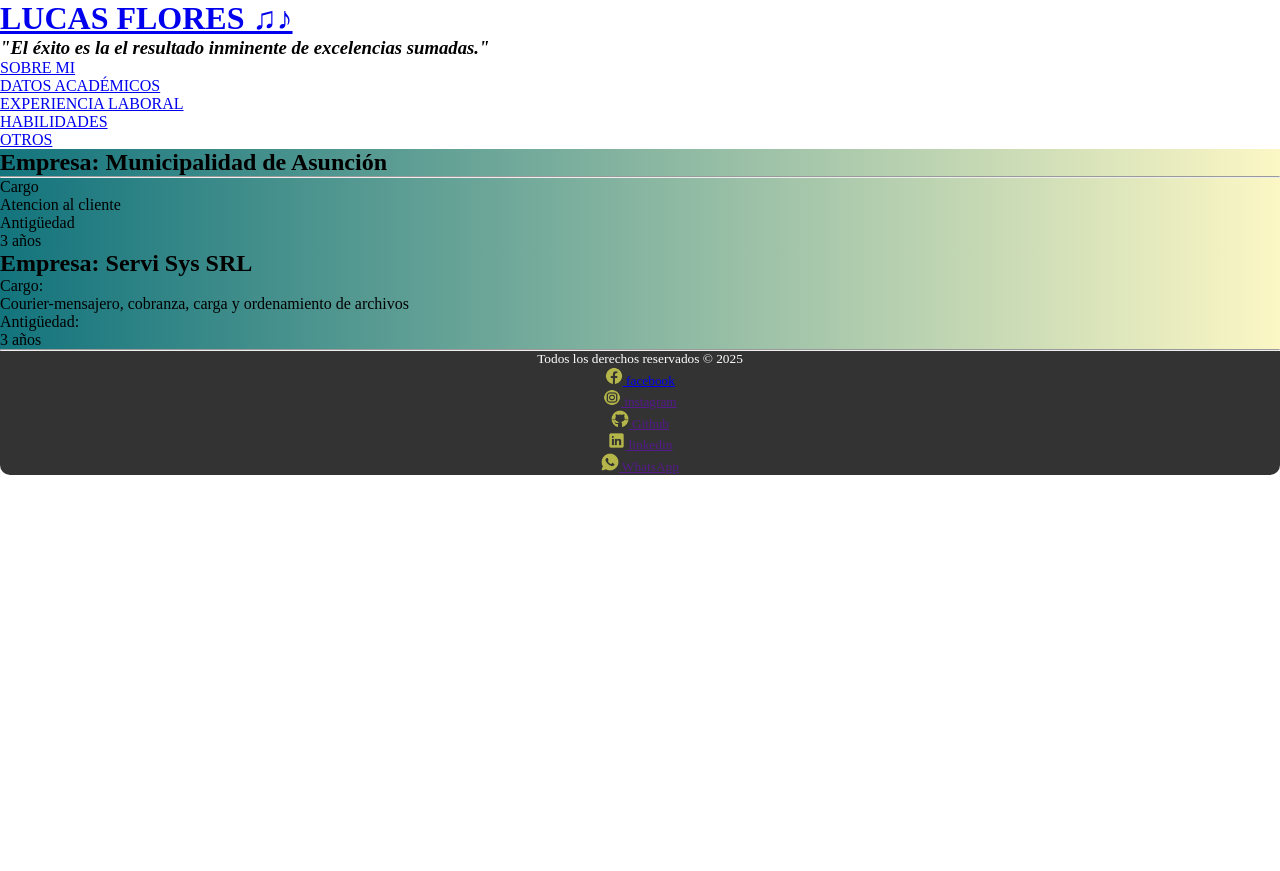
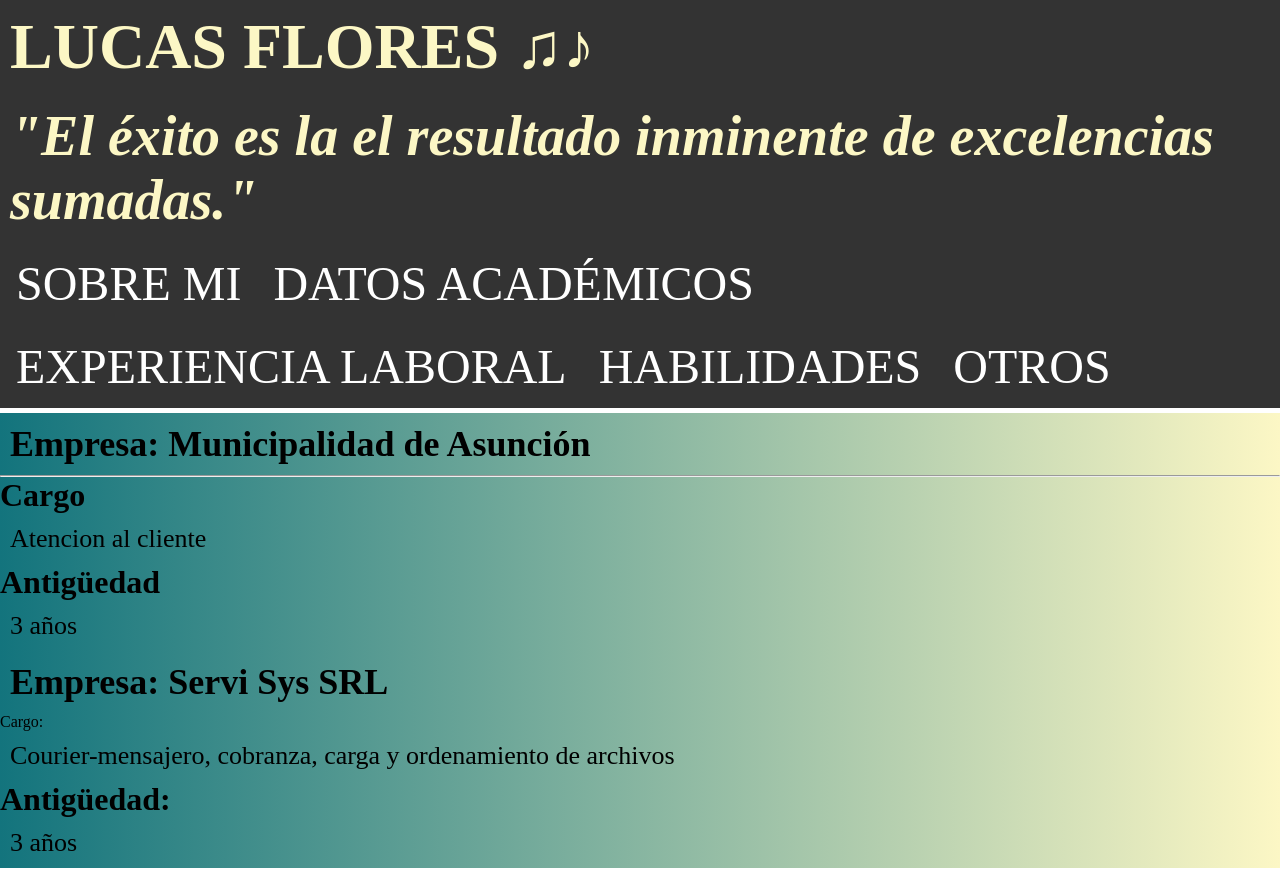
Before and after one commit to LucasFlores-psj/Cb-LucasFlores, a plain HTML site: page experiencialaboral.html in a window 1280 px wide. Shown: the top 871 px of the page. Before the commit the page ends 800 px from the top, so only its background shows below. Drawn offline with Linux system fonts and the light colour scheme.

Commit message:
se añadio diseño para 1440px

```diff
--- a/style/experencialaboral.css
+++ b/style/experencialaboral.css
@@ -1,10 +1,27 @@
-@media(max-width:1000px){
+@media(max-width:1440px){
   .main dl dt{
-    font-size: 24;
+    font-size: 32px;
     font-weight: bold;
   }
   .main dl dd{
-    font-size: 20;
+    font-size: 26px;
+    font-weight: lighter;
+    padding: 10px;
+  }
+  .main h2{
+    font-size: 36px;
+    font-weight: bold;
+    padding: 10px;
+  }
+}
+
+@media(max-width:1000px){
+  .main dl dt{
+    font-size: 24px;
+    font-weight: bold;
+  }
+  .main dl dd{
+    font-size: 20px;
     font-weight: lighter;
     padding: 10px;
   }
@@ -17,11 +34,11 @@
 
 @media(max-width:600px){
   .main dl dt{
-    font-size: 18;
+    font-size: 18px;
     font-weight: bold;
   }
   .main dl dd{
-    font-size: 16;
+    font-size: 16px;
     font-weight: lighter;
     padding: 10px;
   }
--- a/style/footer.css
+++ b/style/footer.css
@@ -1,3 +1,18 @@
+@media(max-width: 1440px) {
+  .footer small div{
+    width: auto;
+    text-align: center;
+  }
+  .footer small a{
+    padding: 10px;
+    font-size: 24px;
+  }
+  .footer small p{
+    font-size: 24px;
+    margin: 10px;
+  }
+}
+
 @media(max-width: 1000px) {
   .footer small div{
     width: auto;
--- a/style/habilidades.css
+++ b/style/habilidades.css
@@ -1,3 +1,26 @@
+@media(max-width:1440px) {
+    main h2 {
+        color: rgb(221, 240, 55);
+
+    }
+
+    .subtituloCursoRealizado {
+        color: white;
+        font-size: 36px;
+    }
+
+    #primerCursoRealizado {
+        font-size: 32px;
+    }
+
+    p {
+        font-size: 28px;
+        font-family: Verdana, Geneva, Tahoma, sans-serif;
+        color: white;
+        text-shadow: 1px 1px 2px black;
+    }
+}
+
 @media(max-width:1000px) {
     main h2 {
         color: rgb(221, 240, 55);
--- a/style/header.css
+++ b/style/header.css
@@ -1,3 +1,60 @@
+@media(max-width: 1440px) {
+  ul {
+    list-style-type: none;
+    margin: 0;
+    padding: 0;
+    overflow: hidden;
+    background-color: #333;
+  }
+
+  li {
+    float: left;
+  }
+
+  li a {
+    display: block;
+    color: white;
+    text-align: center;
+    padding: 14px 16px;
+    text-decoration: none;
+    font-size: 3em;
+  }
+
+  li a:hover:not(.active) {
+    background-color: #111;
+  }
+
+  .active {
+    background-color: #fcf7c5;
+  }
+
+  h1 {
+    background-color: #333;
+    padding: 10px;
+    margin: 0;
+    color: #fcf7c5;
+    font-size: 4em;
+  }
+
+  h1 a {
+    color: #fcf7c5;
+    text-decoration: none;
+  }
+
+  header h3 {
+    background-color: #333;
+    padding: 10px;
+    margin: 0;
+    color: #fcf7c5;
+    font-size: 3.5em;
+  }
+
+  small a {
+    color: #fcf7c5;
+    text-decoration: none;
+  }
+}
+
 @media(max-width: 1000px) {
   ul {
     list-style-type: none;
--- a/style/otros.css
+++ b/style/otros.css
@@ -1,3 +1,17 @@
+@media(max-width:1440px) {
+  .main h2 {
+    font-size: 36px;
+    font-weight: bold;
+    padding: 10px;
+  }
+
+  main p {
+    font-size: 32px;
+    font-weight: lighter;
+    padding: 10px;
+  }
+}
+
 @media(max-width:1000px) {
   .main h2 {
     font-size: 32px;
--- a/style/style2.css
+++ b/style/style2.css
@@ -31,6 +31,17 @@ html {
   clear: both;
   border-radius: 0 0 10px 10px;
 }
+@media(max-width: 1440px) {
+  .grid-container {
+    display: grid;
+    gap: 5px;
+    grid-template:
+      "header   header"   auto
+      "main     main"     auto
+      "footer   footer"   auto /
+      200px     auto;
+  }
+}
 
 @media(max-width: 1000px) {
   .grid-container {
```
Also changed, not shown: sobremi.html (+2 -2 lines), style/datosacademicos.css (+23 -0 lines), style/inicio.css (+13 -0 lines), style/sobremi.css (+15 -0 lines).
